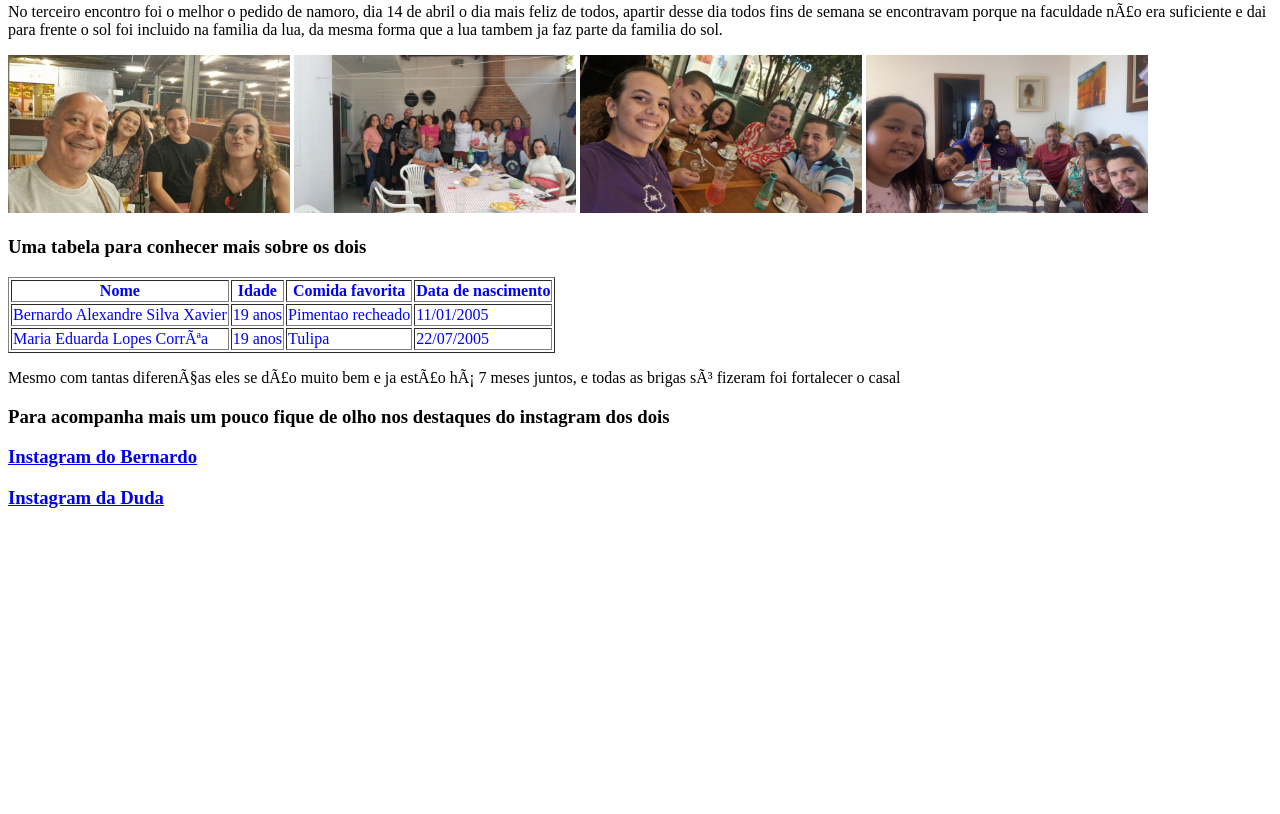
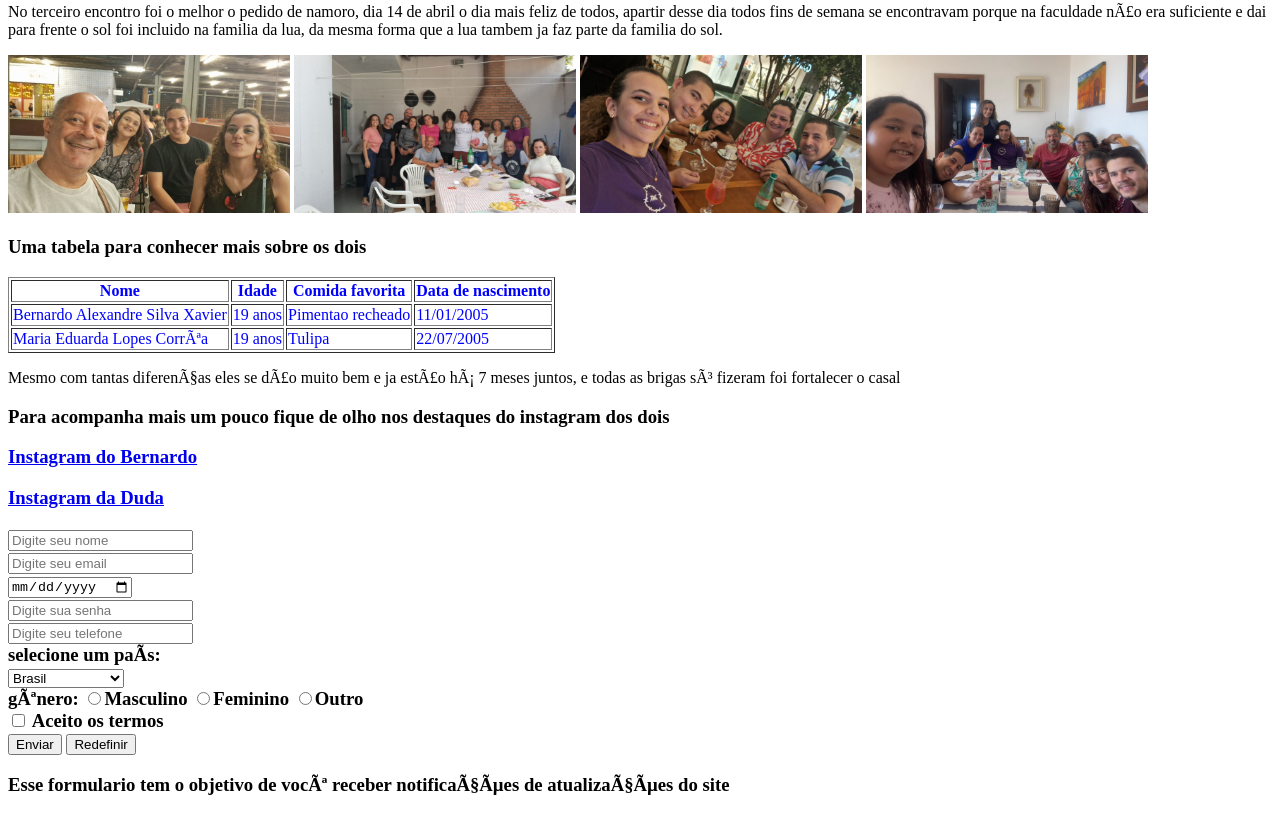
Before and after one commit to MariaCorrea22/ATV1html, a plain HTML site: page index.html in a window 1280 px wide. Shown: the part 856-1670 px from the top of the page. Before the commit the page ends 1384 px from the top, so only its background shows below. Drawn offline with Linux system fonts and the light colour scheme.

Commit message:
Add files via upload

```diff
--- a/index.html
+++ b/index.html
@@ -60,3 +60,36 @@ todas as brigas só fizeram foi fortalecer o casal<p>
 <h3> Para acompanha mais um pouco fique de olho nos destaques do instagram dos dois<h3>
 <p>  <a href="https://www.instagram.com/bernardoxavier38/?utm_source=ig_web_button_share_sheet">Instagram do Bernardo</a>
 <p><a target href="https://www.instagram.com/correa.duda_lopes/"> Instagram da Duda</a target>
+<form action="processar.php" methid="post">
+<!--agrupamento de dados pessoais-->
+<input type="text" placeholder="Digite seu nome"><br>
+<input type="email" placeholder="Digite seu email"><br>
+<input type="date"><br>
+<input type="password" placeholder="Digite sua senha"><br>
+<input type="tel" placeholder="Digite seu telefone"><br>
+
+<!--agrupamento de seleções-->
+<label for="pais">selecione um país:</label><br>
+<select id="pais">
+<option value="brasil">Brasil</option>
+<option value="eua">Estados Unidos</option>
+<option value="canada">Canadá</option>
+</select><br>
+
+gênero:
+<label><input type="radio" name="genero" value="masculino" required>Masculino</label>
+<label><input type="radio" name="genero" value="feminino" required>Feminino</label>
+<label><input type="radio" name="outro" required>Outro</label>
+<br>
+
+<input type="checkbox" id="termos" name="termos" required>
+<label for="termos">Aceito os termos</label><br>
+
+
+<button type="submit">Enviar</button>
+<button type="reset">Redefinir</button>
+<br>
+<!--Comentarios-->
+<p> Esse formulario tem o objetivo de você receber notificações de atualizações do site</p>
+</body>
+</html>
```
